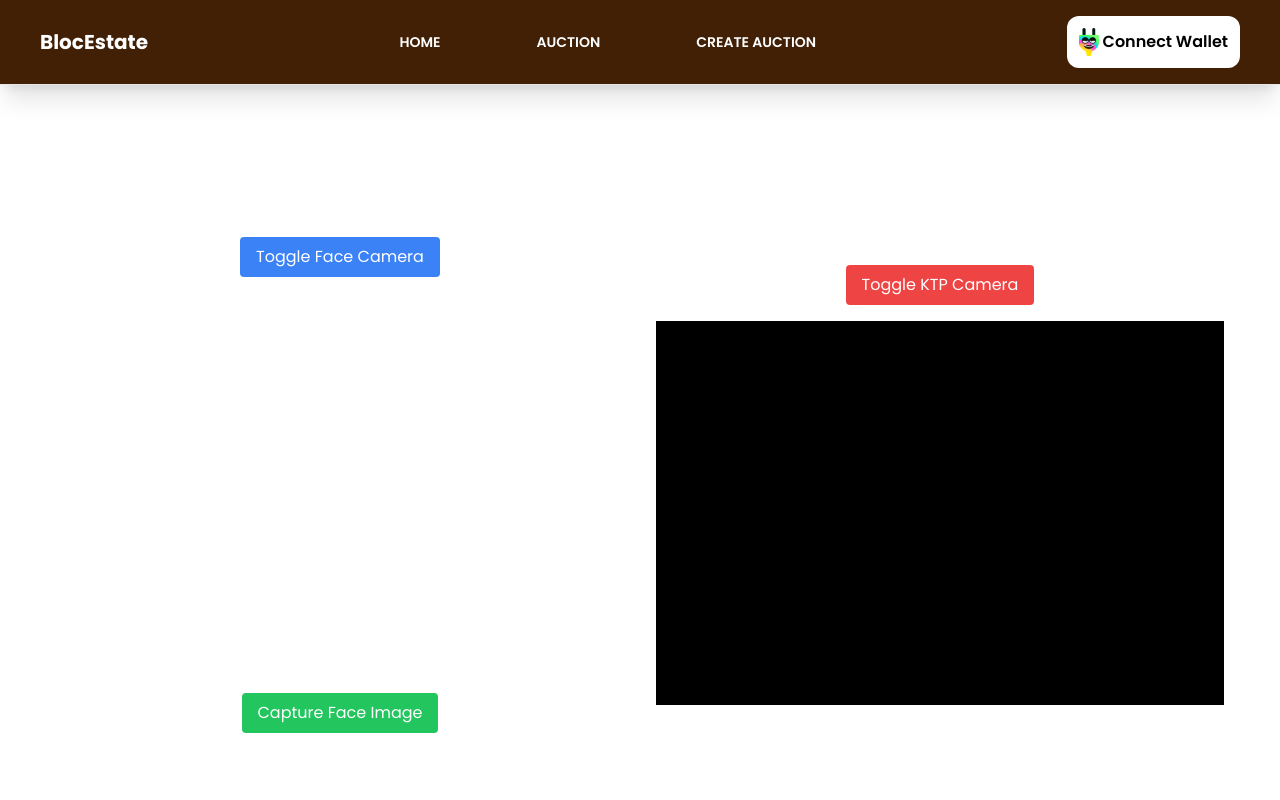
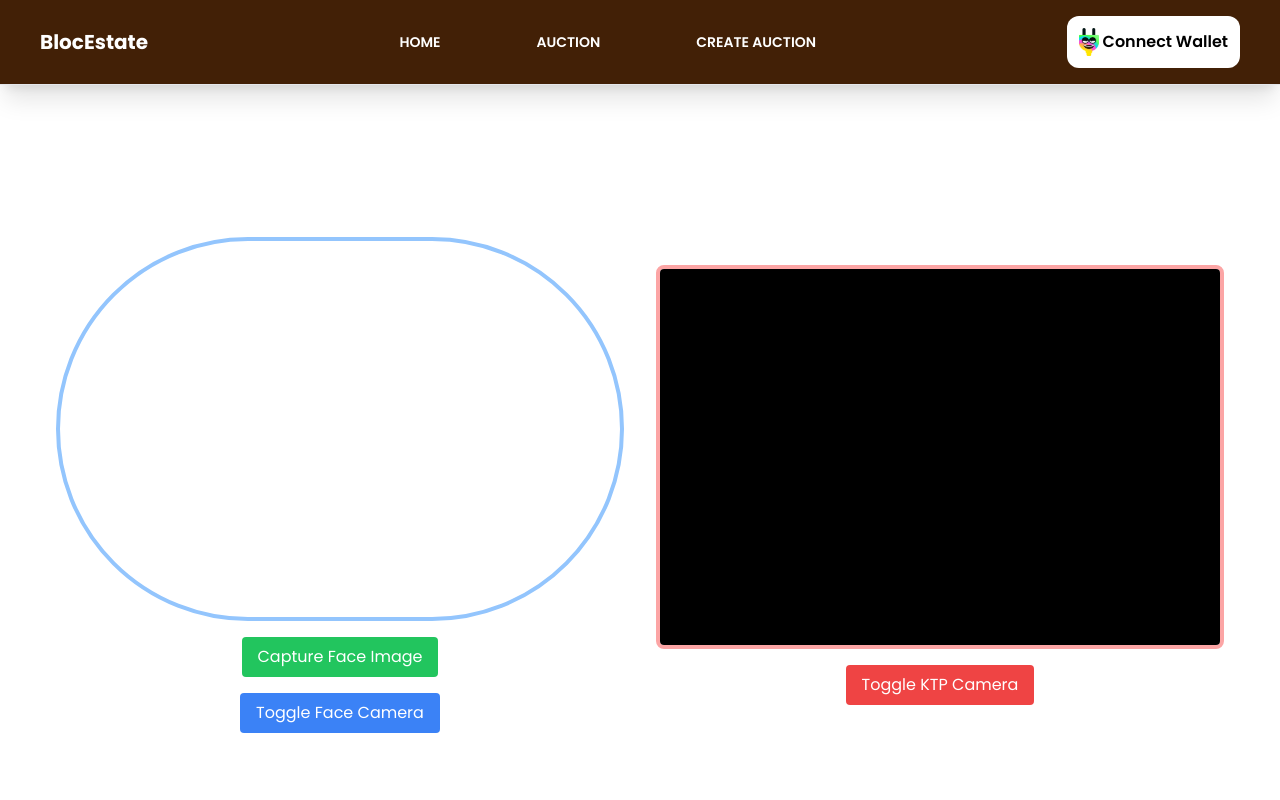
Before and after one commit to LouisFernando1204/blocestate-dapp, a React (Vite) app: page /auction in a window 1280 px wide. Both pictures are taken after a click on the button "Toggle Face Camera". Shown: the top 800 px of the page. Built offline with nearby package versions, Linux system fonts and the light colour scheme; no server answers.

Commit message:
ini baru

```diff
--- a/src/views/Verification.jsx
+++ b/src/views/Verification.jsx
@@ -8,6 +8,7 @@ const Verification = () => {
   const [capturedFace, setCapturedFace] = useState(null); // State for face image
   const [ktpActive, setKtpActive] = useState(false);
   const [faceActive, setFaceActive] = useState(false);
+  const [verificationEnabled, setVerificationEnabled] = useState(false); // State for showing the verification button
   const navigate = useNavigate();
 
   useEffect(() => {
@@ -60,49 +61,41 @@ const Verification = () => {
         setFaceActive(false); // Turn off the face camera after capturing
       }
 
-      // Pass this `file` to Pinata for uploading
-      console.log(file);
+      // Check if both images are captured
+      if (capturedKTP && capturedFace) {
+        setVerificationEnabled(true); // Enable verification button
+      }
     }, "image/jpeg"); // Specify that the image should be in JPEG format
   };
 
-  // Navigate to the next page if both images are captured
-  useEffect(() => {
-    if (capturedKTP && capturedFace) {
-      // setTimeout(() => navigate("/next-page")); // Navigate after a short delay
-    }
-  }, [capturedKTP, capturedFace, navigate]);
+  // Navigate to the next page if verification is clicked
+  const handleVerification = () => {
+    // Perform the verification process, then navigate
+    navigate("/next-page");
+  };
 
   return (
     <div className="flex flex-col md:flex-row h-screen">
       {/* Left Side - Face Capture */}
       <div className="w-full md:w-1/2 flex flex-col items-center justify-center p-4">
-        <button
-          onClick={() => {
-            setFaceActive(true);
-            setKtpActive(false); // Ensure only one camera is active at a time
-          }}
-          className="bg-blue-500 text-white py-2 px-4 rounded mb-4"
-        >
-          Toggle Face Camera
-        </button>
-
-        <div className="relative w-full h-96">
+        {/* Rounded div for Face Capture */}
+        <div className="relative w-full h-96 flex justify-center rounded-full border-4 border-blue-300 overflow-hidden mb-4">
           {/* If no face is captured, show the camera or a black screen */}
           {!capturedFace ? (
             faceActive ? (
               <video
                 ref={videoRef}
                 autoPlay
-                className="w-full h-full object-cover rounded-full" // Show the face capture
+                className="w-96 h-full object-cover rounded-full" // Show the face capture
               />
             ) : (
-              <div className="w-full h-full bg-black rounded-full" /> // Black div when no image is captured
+              <div className="w-96 h-full bg-black rounded-full" /> // Black div when no image is captured
             )
           ) : (
             <img
-              src={capturedFace}
+              src={URL.createObjectURL(capturedFace)}
               alt="Captured Face"
-              className="w-full h-full object-cover rounded-full" // Show the captured face image
+              className="w-96 h-full object-cover rounded-full" // Show the captured face image
             />
           )}
           <canvas
@@ -114,26 +107,27 @@ const Verification = () => {
         {faceActive && (
           <button
             onClick={() => captureImage("face")}
-            className="bg-green-500 text-white py-2 px-4 rounded mt-4"
+            className="bg-green-500 text-white py-2 px-4 rounded mb-4"
           >
             Capture Face Image
           </button>
         )}
+
+        <button
+          onClick={() => {
+            setFaceActive(true);
+            setKtpActive(false); // Ensure only one camera is active at a time
+          }}
+          className="bg-blue-500 text-white py-2 px-4 rounded"
+        >
+          Toggle Face Camera
+        </button>
       </div>
 
       {/* Right Side - KTP Capture */}
       <div className="w-full md:w-1/2 flex flex-col items-center justify-center p-4">
-        <button
-          onClick={() => {
-            setKtpActive(true);
-            setFaceActive(false); // Ensure only one camera is active at a time
-          }}
-          className="bg-red-500 text-white py-2 px-4 rounded mb-4"
-        >
-          Toggle KTP Camera
-        </button>
-
-        <div className="relative w-full h-96">
+        {/* Rounded div for KTP Capture */}
+        <div className="relative w-full h-96 flex justify-center rounded-lg border-4 border-red-300 overflow-hidden mb-4">
           {/* If no KTP is captured, show the camera or a black screen */}
           {!capturedKTP ? (
             ktpActive ? (
@@ -143,13 +137,13 @@ const Verification = () => {
                 className="w-full h-full object-cover" // Show the KTP capture
               />
             ) : (
-              <div className="w-full h-full bg-black " /> // Black div when no image is captured
+              <div className="w-full h-full bg-black" /> // Black div when no image is captured
             )
           ) : (
             <img
-              src={capturedKTP}
+              src={URL.createObjectURL(capturedKTP)}
               alt="Captured KTP"
-              className="w-full h-full object-cover " // Show the captured KTP image
+              className="w-full h-full object-cover" // Show the captured KTP image
             />
           )}
           <canvas
@@ -161,12 +155,34 @@ const Verification = () => {
         {ktpActive && (
           <button
             onClick={() => captureImage("ktp")}
-            className="bg-green-500 text-white py-2 px-4 rounded mt-4"
+            className="bg-green-500 text-white py-2 px-4 rounded mb-4"
           >
             Capture KTP Image
           </button>
         )}
+
+        <button
+          onClick={() => {
+            setKtpActive(true);
+            setFaceActive(false); // Ensure only one camera is active at a time
+          }}
+          className="bg-red-500 text-white py-2 px-4 rounded"
+        >
+          Toggle KTP Camera
+        </button>
       </div>
+
+      {/* Show verification button if both images are captured */}
+      {capturedKTP && capturedFace && (
+        <div className="absolute bottom-4 left-1/2 transform -translate-x-1/2">
+          <button
+            onClick={handleVerification}
+            className="bg-blue-600 text-white py-2 px-6 rounded-lg"
+          >
+            Verify
+          </button>
+        </div>
+      )}
     </div>
   );
 };
```
